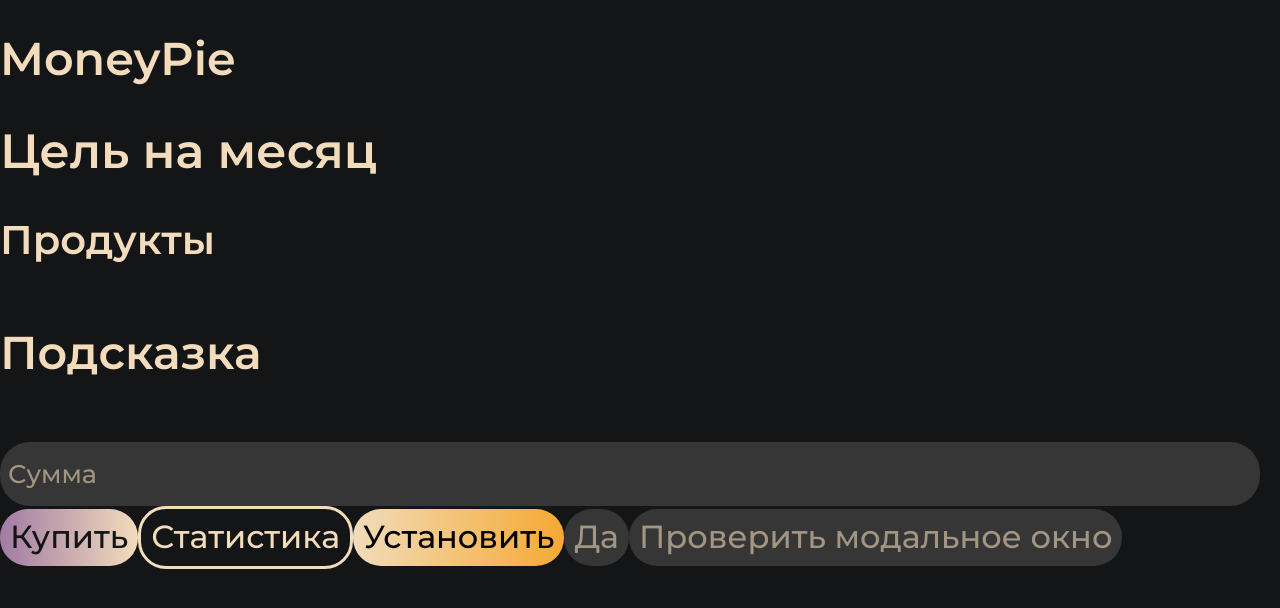
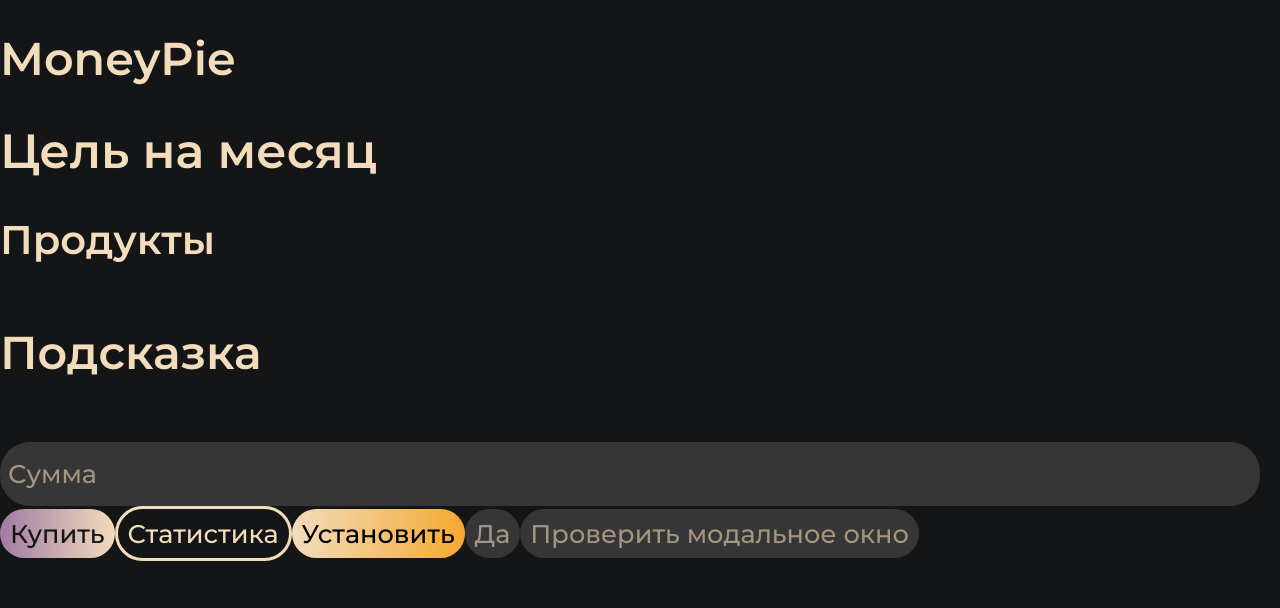
Before and after one commit to money-pie/frontend, a Next.js app: page / in a window 1280 px wide. Shown: the top 608 px of the page. Built offline with nearby package versions, Linux system fonts and the light colour scheme.

Commit message:
fix: update button module css

```diff
--- a/components/elements/Button/Button.module.css
+++ b/components/elements/Button/Button.module.css
@@ -6,10 +6,10 @@
   transition: all 0.2s ease;
 
   border: none;
-  box-shadow: 10px 20px 21px var(--base-strong-shadow);
+  box-shadow: 10px 20px 21px var(--base-strong-box-shadow);
 
   /* font-size: 40px; */
-  font-size: 2rem;
+  font-size: 1.6rem;
 }
 
 .button:active {
```
